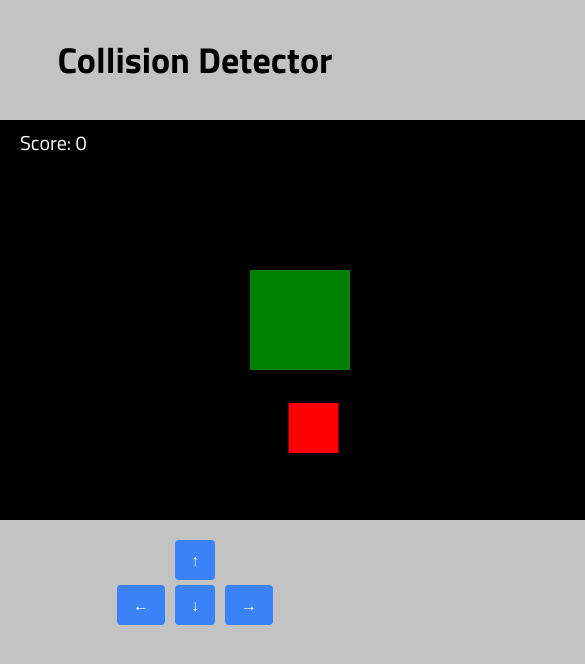
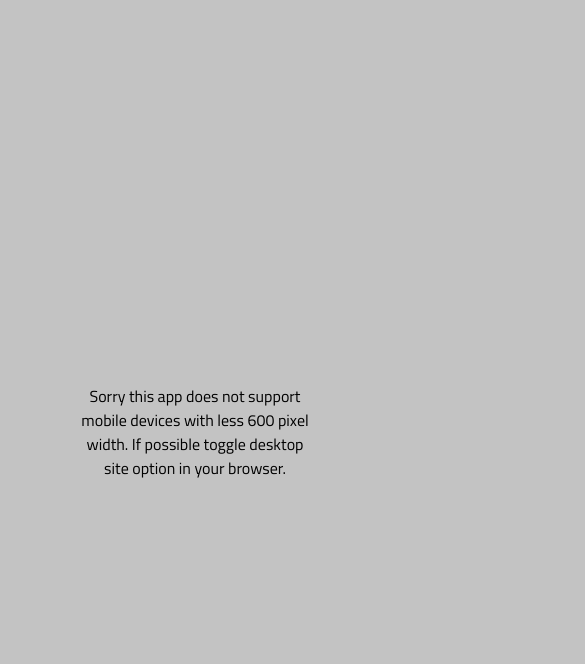
Before and after one commit to kentlouisetonino/sw-web-collision-detector, a Next.js app: page / in a window 390 px wide. Shown: the top 664 px of the page, 585 px wide, since content can reach past the window. Built offline with nearby package versions, Linux system fonts and the light colour scheme.

Commit message:
add width detector

```diff
--- a/pages/index.tsx
+++ b/pages/index.tsx
@@ -1,7 +1,30 @@
-import { Fragment } from 'react'
+import { Fragment, useEffect, useState } from 'react'
 import GameBox from '../libs/design/GameBox'
 
 export default function Home() {
+  const [browserWidth, setBrowserWidth] = useState(0)
+
+  function handleRezie() {
+    setBrowserWidth(window.innerWidth)
+  }
+
+  useEffect(() => {
+    if (typeof window !== 'undefined') {
+      window.addEventListener('resize', handleRezie)
+      handleRezie()
+      return () => window.removeEventListener('resize', handleRezie)
+    }
+  }, [])
+
+  if (browserWidth < 600) {
+    return (
+      <h1 className="text-base mx-20 my-96">
+        Sorry this app does not support mobile devices with less 600 pixel
+        width. If possible toggle desktop site option in your browser.
+      </h1>
+    )
+  }
+
   return (
     <Fragment>
       <h1 className="text-4xl font-bold my-10">Collision Detector</h1>
```
